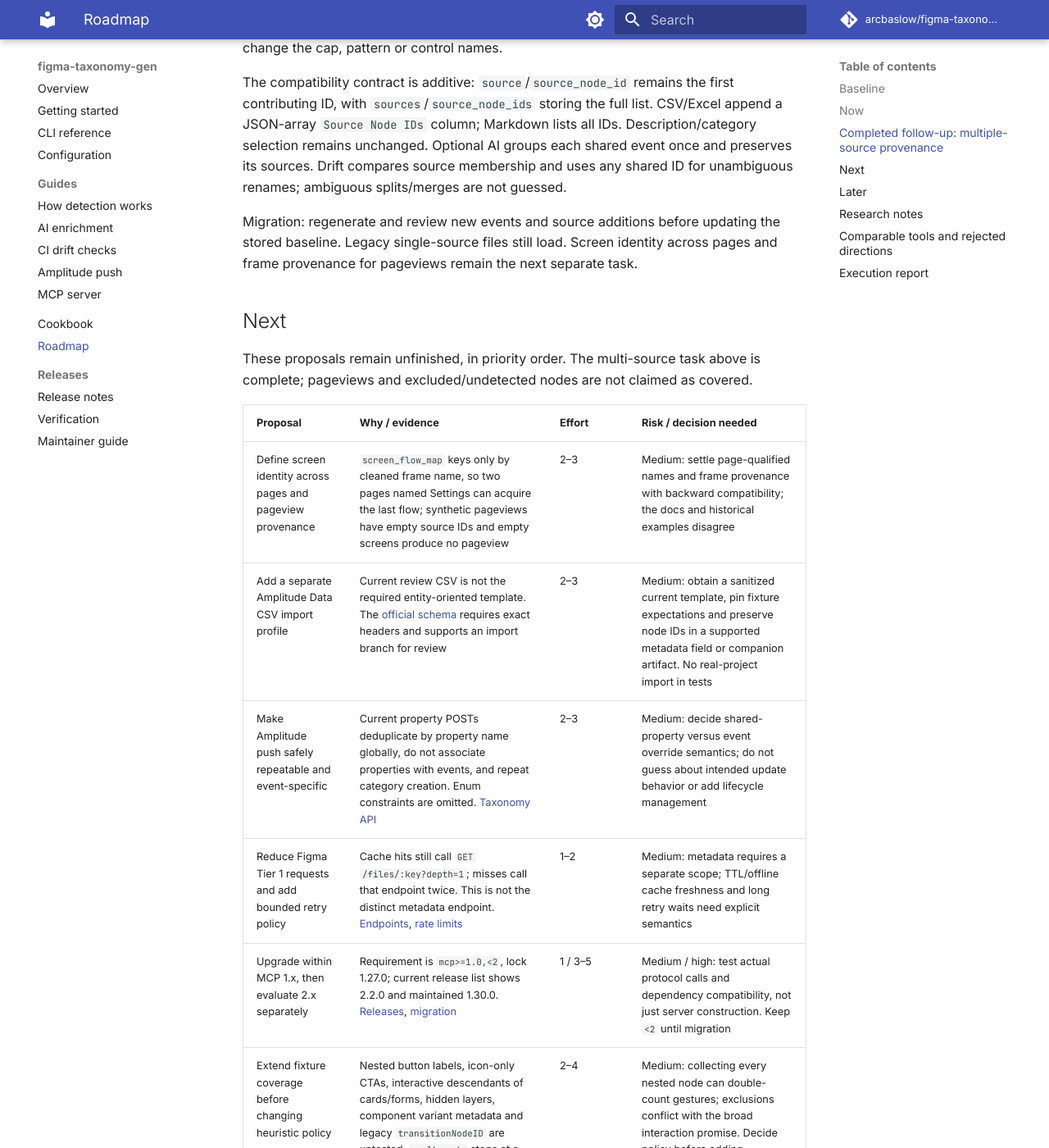
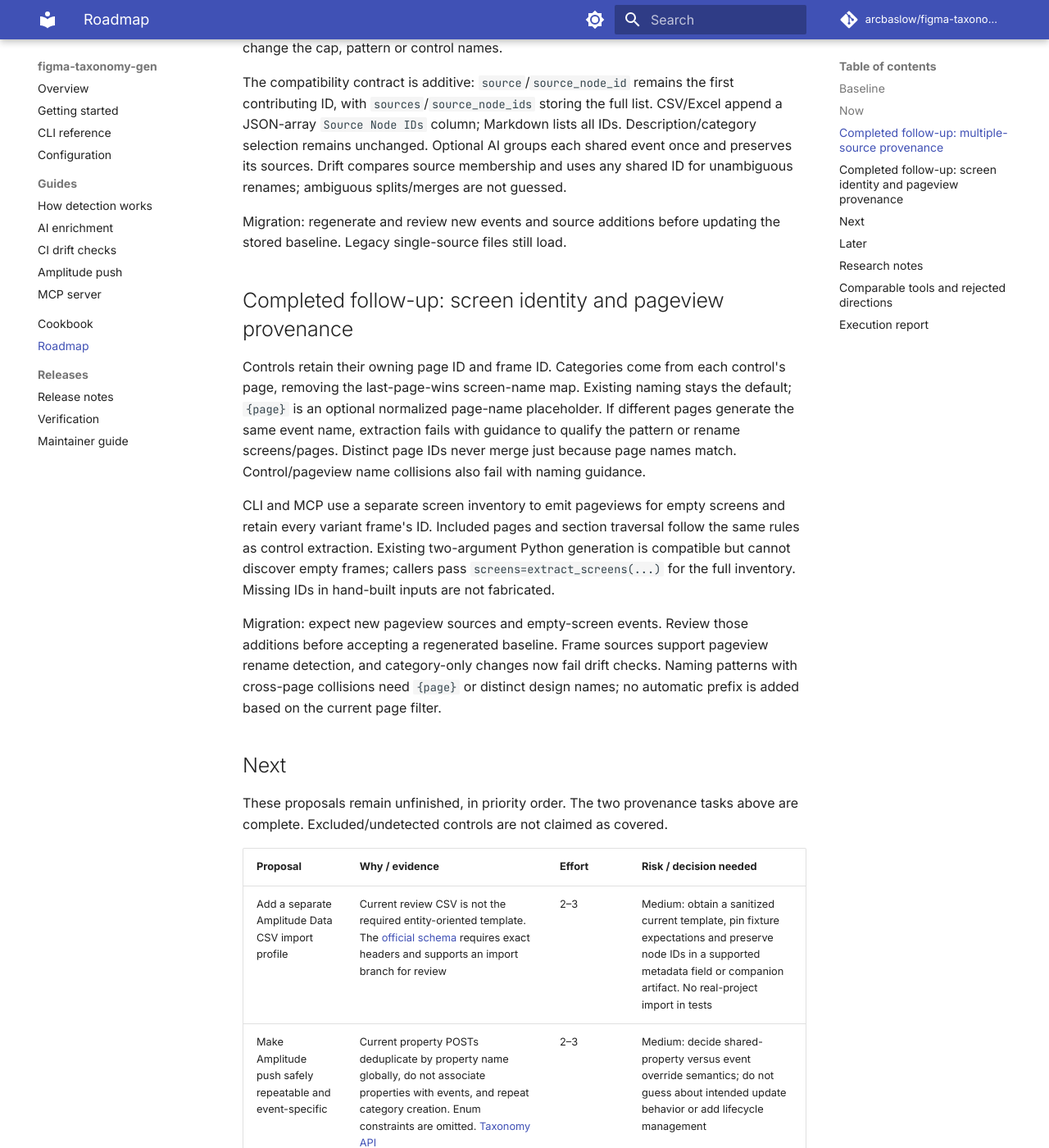
Before and after one commit to arcbaslow/figma-taxonomy-gen, an MkDocs documentation site: the page built from docs/ROADMAP.md, in a window 1280 px wide and 1400 px high, scrolled down 2777 px. Shown: the whole window at 82% size. Built offline with MkDocs 1.6.1 and Material for MkDocs 9.7.7, drawn with Linux system fonts in a browser that asks for light colours; comment, search, counter and statistics services are not loaded; some of the changed text lies outside the part shown.

Commit message:
Preserve screen identity and pageview frame sources

```diff
--- a/docs/ROADMAP.md
+++ b/docs/ROADMAP.md
@@ -59,17 +59,36 @@
 any shared ID for unambiguous renames; ambiguous splits/merges are not guessed.
 
 Migration: regenerate and review new events and source additions before updating
-the stored baseline. Legacy single-source files still load. Screen identity across
-pages and frame provenance for pageviews remain the next separate task.
+the stored baseline. Legacy single-source files still load.
+
+## Completed follow-up: screen identity and pageview provenance
+
+Controls retain their owning page ID and frame ID. Categories come from each
+control's page, removing the last-page-wins screen-name map. Existing naming stays
+the default; `{page}` is an optional normalized page-name placeholder. If different
+pages generate the same event name, extraction fails with guidance to qualify the
+pattern or rename screens/pages. Distinct page IDs never merge just because page
+names match. Control/pageview name collisions also fail with naming guidance.
+
+CLI and MCP use a separate screen inventory to emit pageviews for empty screens
+and retain every variant frame's ID. Included pages and section traversal follow
+the same rules as control extraction. Existing two-argument Python generation is
+compatible but cannot discover empty frames; callers pass `screens=extract_screens(...)`
+for the full inventory. Missing IDs in hand-built inputs are not fabricated.
+
+Migration: expect new pageview sources and empty-screen events. Review those
+additions before accepting a regenerated baseline. Frame sources support pageview
+rename detection, and category-only changes now fail drift checks. Naming patterns
+with cross-page collisions need `{page}` or distinct design names; no automatic
+prefix is added based on the current page filter.
 
 ## Next
 
-These proposals remain unfinished, in priority order. The multi-source task above
-is complete; pageviews and excluded/undetected nodes are not claimed as covered.
+These proposals remain unfinished, in priority order. The two provenance tasks
+above are complete. Excluded/undetected controls are not claimed as covered.
 
 | Proposal | Why / evidence | Effort | Risk / decision needed |
 | --- | --- | --- | --- |
-| Define screen identity across pages and pageview provenance | `screen_flow_map` keys only by cleaned frame name, so two pages named Settings can acquire the last flow; synthetic pageviews have empty source IDs and empty screens produce no pageview | 2–3 | Medium: settle page-qualified names and frame provenance with backward compatibility; the docs and historical examples disagree |
 | Add a separate Amplitude Data CSV import profile | Current review CSV is not the required entity-oriented template. The [official schema](https://amplitude.com/docs/data/csv-import-export) requires exact headers and supports an import branch for review | 2–3 | Medium: obtain a sanitized current template, pin fixture expectations and preserve node IDs in a supported metadata field or companion artifact. No real-project import in tests |
 | Make Amplitude push safely repeatable and event-specific | Current property POSTs deduplicate by property name globally, do not associate properties with events, and repeat category creation. Enum constraints are omitted. [Taxonomy API](https://amplitude.com/docs/apis/analytics/taxonomy) | 2–3 | Medium: decide shared-property versus event override semantics; do not guess about intended update behavior or add lifecycle management |
 | Reduce Figma Tier 1 requests and add bounded retry policy | Cache hits still call `GET /files/:key?depth=1`; misses call that endpoint twice. This is not the distinct metadata endpoint. [Endpoints](https://developers.figma.com/docs/rest-api/file-endpoints/), [rate limits](https://developers.figma.com/docs/rest-api/rate-limits/) | 1–2 | Medium: metadata requires a separate scope; TTL/offline cache freshness and long retry waits need explicit semantics |
@@ -190,3 +209,13 @@
 before the fix. Ruff, package builds, strict MkDocs, fixture extraction and offline
 drift validation also pass. The banking fixture now retains 18 controls in the
 same 21 events, including the second login button's ID.
+
+Screen-identity verification: **181 tests pass**, with 21 additional regression
+cases for cross-page conflicts, page-qualified snake/camel names, page filtering,
+empty screens/variants, all export formats, pageview renames, legacy source-less
+baselines, and category drift through CLI/MCP. Eight initial cases and the category
+drift case failed against the previous behavior before their fixes. The synthetic
+`screen_identity.json` fixture includes same-named screens on two pages, an empty
+variant, a text-only screen in a section, and an excluded page. Ruff, package
+builds, strict MkDocs and offline extraction/drift checks pass. The banking demo
+still has 18 controls and 21 events, now with frame sources on every pageview.
```
Also changed, not shown: CHANGELOG.md (+4 -0 lines), CLAUDE.md (+11 -5 lines), README.md (+7 -4 lines), docs/configuration.md (+20 -5 lines), docs/detection.md (+30 -3 lines), docs/getting-started.md (+3 -2 lines), docs/mcp.md (+7 -2 lines), examples/demo/README.md (+1 -0 lines), examples/demo/taxonomy.md (+4 -0 lines), 10 other files.
